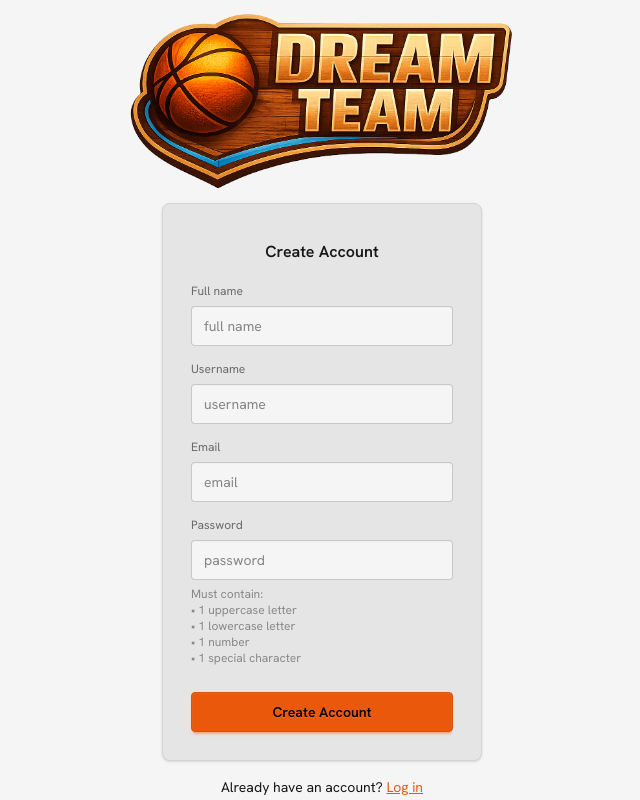
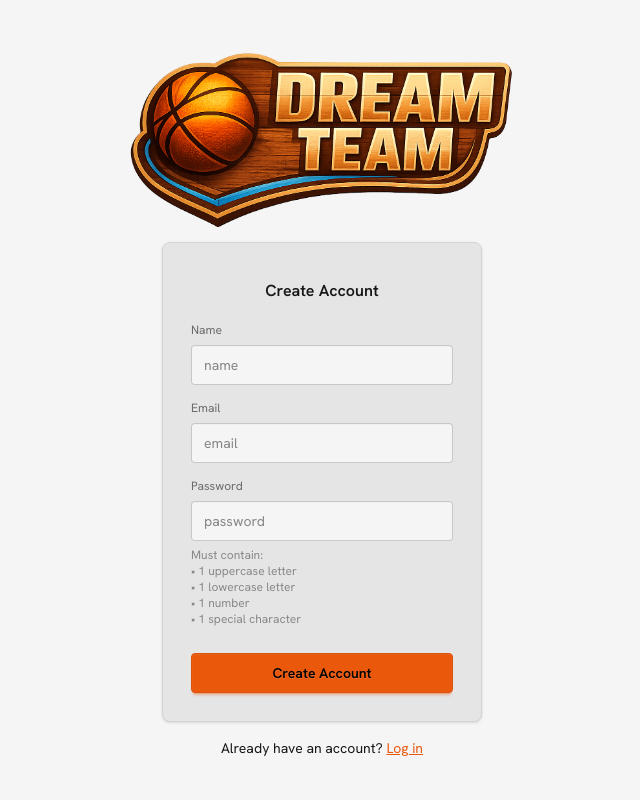
Before and after one commit to kaito24mako/dream-team, a React (Vite) app in the folder client/: page /register in a window 1280 px wide. Shown: the whole page, without its empty margins (318-958 px from the left). Built offline with nearby package versions, Linux system fonts and the light colour scheme.

Commit message:
update ui to reflect changes to User model

```diff
--- a/client/src/components/features/auth-page/LoginForm.tsx
+++ b/client/src/components/features/auth-page/LoginForm.tsx
@@ -3,12 +3,12 @@ import AuthForm from "../../common/form/AuthForm";
 function LoginForm() {
   return (
     <AuthForm legend="Login" link="/home" buttonTitle="Login">
-      <label className="label">Username</label>
+      <label className="label">Email</label>
       <input
         type="text"
         className="input focus-within:outline-none focus-within:ring-0"
-        placeholder="username"
-        name="username"
+        placeholder="email"
+        name="email"
       />
 
       <label className="label mt-2">Password</label>
--- a/client/src/components/features/auth-page/RegisterForm.tsx
+++ b/client/src/components/features/auth-page/RegisterForm.tsx
@@ -7,28 +7,18 @@ function RegisterForm() {
       link="/login"
       buttonTitle="Create Account"
     >
-      <label className="label mt-2">Full name</label>
+      <label className="label mt-2">Name</label>
       <input
         type="text"
         className="input focus-within:outline-none focus-within:ring-0"
-        name="fullName"
-        placeholder="full name"
-        required
-      />
-
-      <label className="label mt-2">Username</label>
-      <input
-        type="text"
-        className="input focus-within:outline-none focus-within:ring-0"
-        name="username"
-        placeholder="username"
-        minLength={4}
+        name="name"
+        placeholder="name"
         required
       />
 
       <label className="label mt-2">Email</label>
       <input
-        type="email"
+        type="text"
         className="input focus-within:outline-none focus-within:ring-0"
         name="email"
         placeholder="email"
@@ -42,7 +32,7 @@ function RegisterForm() {
         name="password"
         placeholder="password"
         pattern="^(?=.*[A-Z])(?=.*[a-z])(?=.*\d)(?=.*[\x21-\x2F\x3A-\x40\x5B-\x60\x7B-\x7E])[\x20-\x7E]+$"
-        title="Password must contain at least one uppercase letter, one lowercase letter, one number, and one special character"
+        title="Password must contain at least one uppercase letter, lowercase letter, number, and special character"
         required
       />
 
--- a/client/src/components/features/home-page/LineupSection.tsx
+++ b/client/src/components/features/home-page/LineupSection.tsx
@@ -15,7 +15,7 @@ import FullArtCard from "../../common/playerCard/FullArtCard";
 
 import grid from "../../../assets/bg/grid-black.png";
 
-function LineupSection() {
+function LineupSection({ user }) {
   return (
     <section className="mt-6">
       <SectionHeading heading="STARTING LINEUP" Icon={RiTeamLine} />
--- a/client/src/components/layout/app/AppLayout.tsx
+++ b/client/src/components/layout/app/AppLayout.tsx
@@ -12,7 +12,7 @@ function AppLayout() {
   const { getUserAndPlayers } = useUser();
 
   //? need to get userId as params
-  const userId = 5;
+  const userId = 1;
 
   useEffect(() => {
     getUserAndPlayers(userId);
--- a/client/src/components/layout/battle/BattleLayout.tsx
+++ b/client/src/components/layout/battle/BattleLayout.tsx
@@ -11,7 +11,7 @@ function BattleLayout() {
   const { getUserAndPlayers } = useUser();
 
   //? need to get userId as params
-  const userId = 5;
+  const userId = 1;
 
   useEffect(() => {
     getUserAndPlayers(userId);
--- a/client/src/pages/app/HomePage.tsx
+++ b/client/src/pages/app/HomePage.tsx
@@ -21,7 +21,7 @@ function HomePage() {
 
         <StatisticsSection user={user} loading={loading} errorMsg={errorMsg} />
 
-        <LineupSection />
+        <LineupSection user={user} />
 
         <CollectionSection user={user} loading={loading} errorMsg={errorMsg} />
       </main>
--- a/client/src/utils/context/PlayerContextComponent.jsx
+++ b/client/src/utils/context/PlayerContextComponent.jsx
@@ -32,7 +32,7 @@ export function PlayerContextProvider({ children }) {
   async function getAllPlayersByUser() {
     console.log("Get all players of a user - PlayerContextComponent.jsx");
 
-    const res = await axios.get("http://localhost:3001/api/users/5/players");
+    const res = await axios.get("http://localhost:3001/api/users/1/players");
     console.log("getAllUserPlayers - res", res.data);
 
     // put the user's owned players data into state
```
Also changed, not shown: client/src/styles/index.css (+0 -25 lines).
